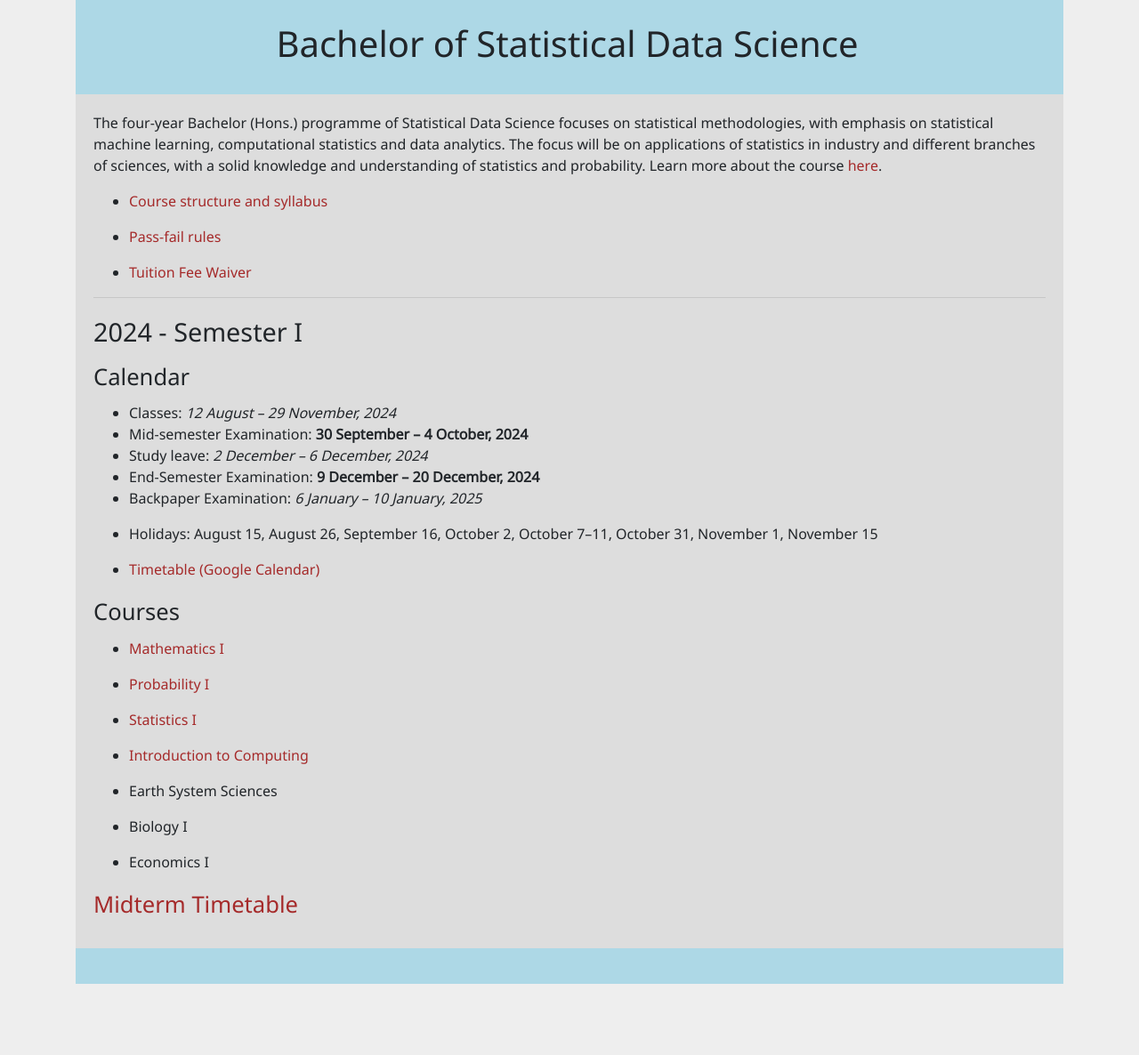
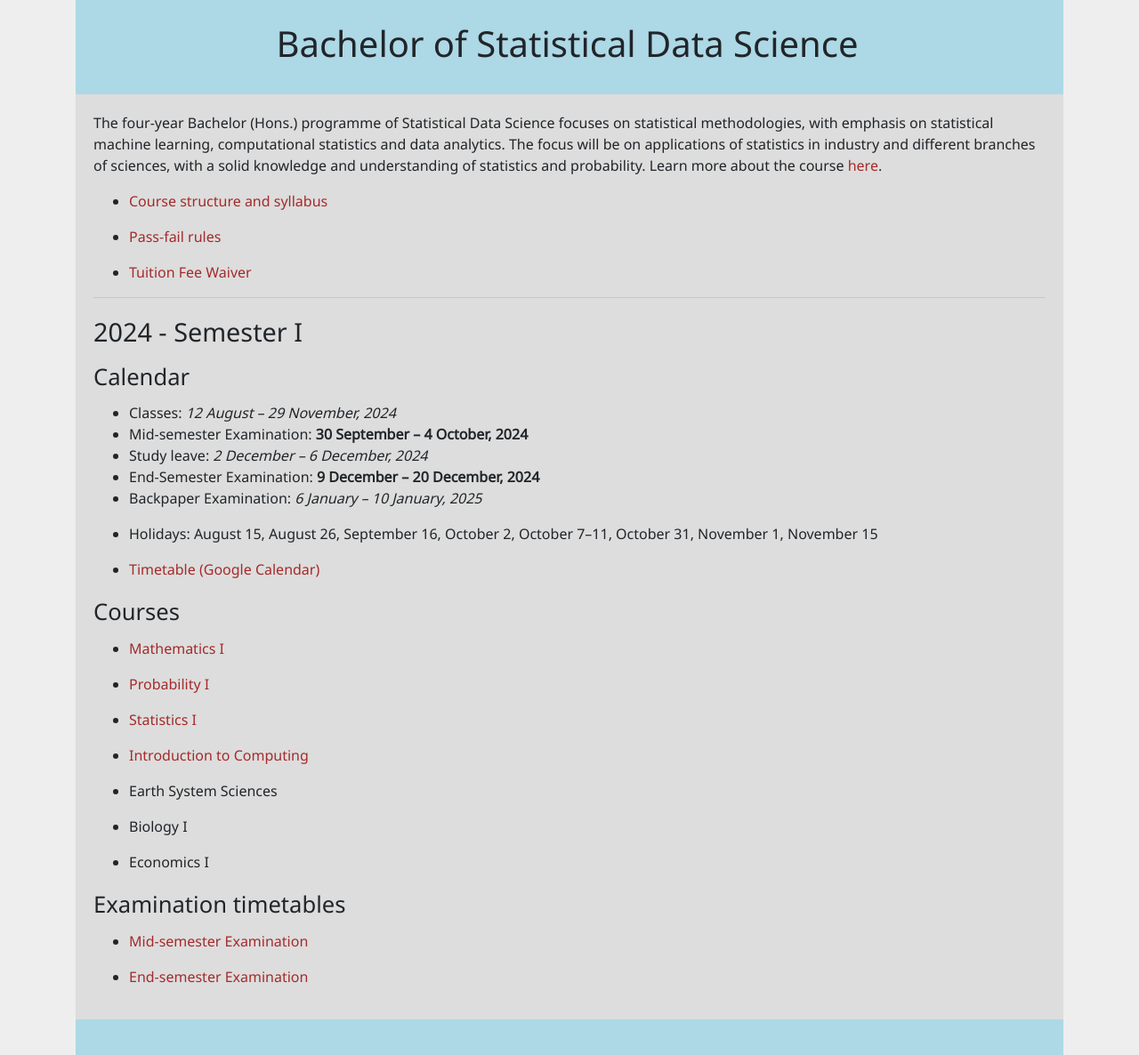
Before and after one commit to bsds-isi/bsds-isi.github.io, a Jekyll site: the page built from index.md, in a window 1280 px wide. Shown: the whole page at 89% size. Built offline with Jekyll 4.4.1, drawn with Linux system fonts in a browser that asks for light colours; before the commit the page ends 1106 px from its top, so only the background shows below that.

Commit message:
add end-sem schedule

```diff
--- a/index.md
+++ b/index.md
@@ -52,4 +52,8 @@ statistics and probability. Learn more about the course
 
 * Economics I
 
-## [Midterm Timetable](documents/midterm.pdf)
+## Examination timetables
+
+* [Mid-semester Examination](documents/2024-25-semester-I/midsem-exam.pdf)
+
+* [End-semester Examination](documents/2024-25-semester-I/endsem-exam.pdf)
```
Also changed, not shown: 3 other files.
